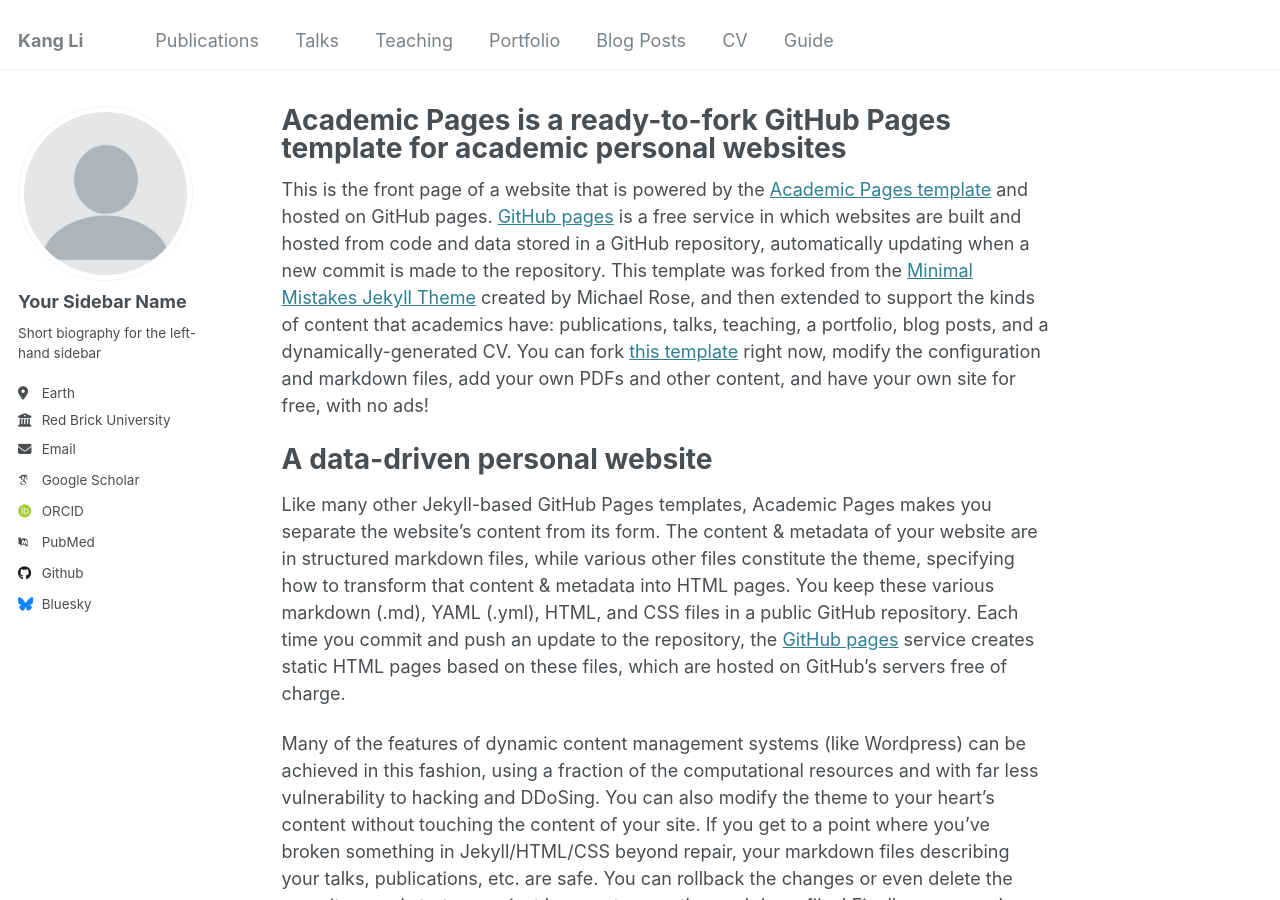
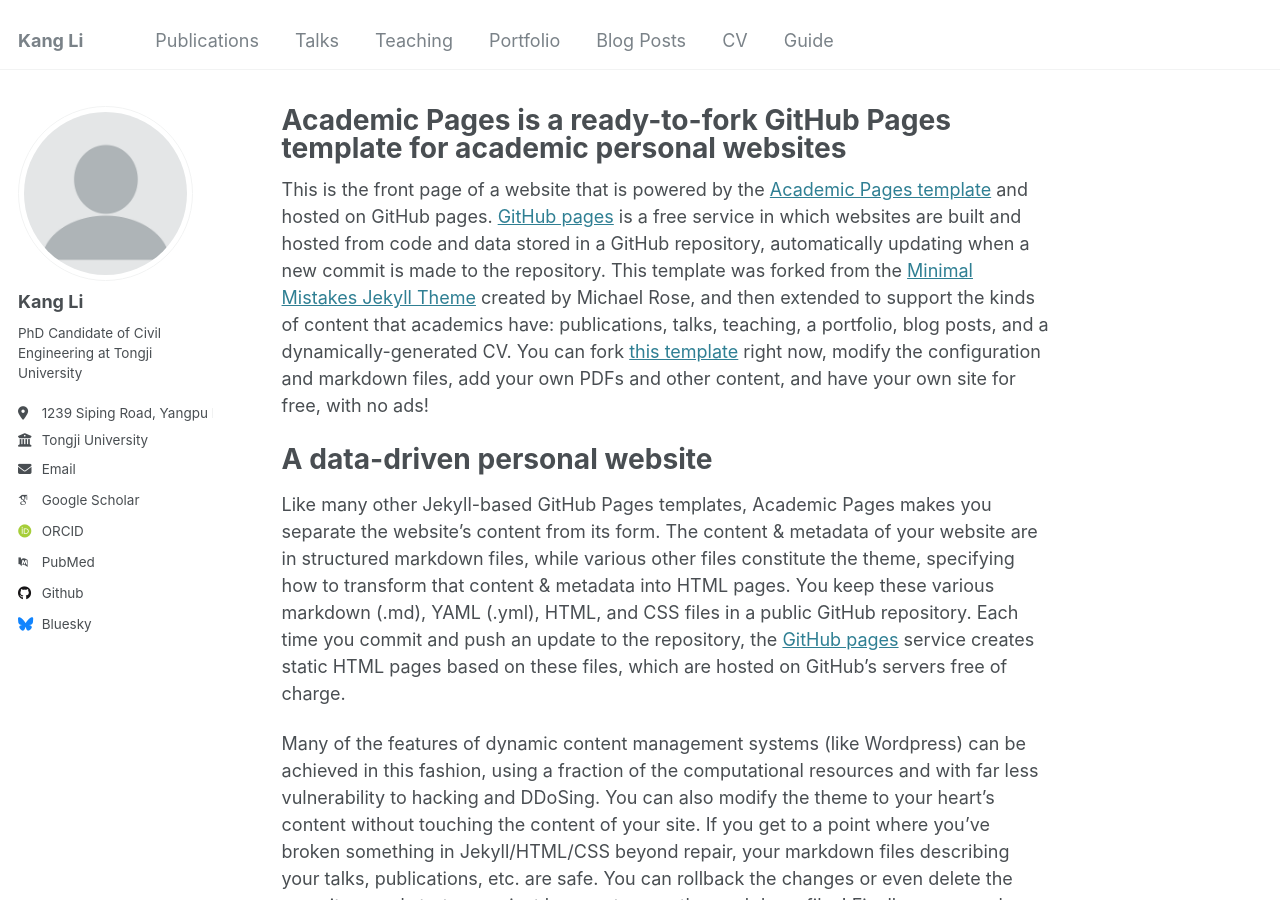
Before and after one commit to LIKANG2021/kangli_page.github.io, a Jekyll site: the page built from _pages/about.md, in a window 1280 px wide and 900 px high. Built offline with Jekyll 4.4.1, drawn with Linux system fonts in a browser that asks for light colours; some web fonts are replaced.

Commit message:
Update _config.yml

```diff
--- a/_config.yml
+++ b/_config.yml
@@ -22,13 +22,13 @@ repository               : "academicpages/academicpages.github.io"
 author:
   # Biographic information
   avatar           : "profile.png"
-  name             : "Your Sidebar Name"
-  pronouns         : # example: "she/her"
-  bio              : "Short biography for the left-hand sidebar"
-  location         : "Earth"
-  employer         : "Red Brick University"
+  name             : "Kang Li"
+  pronouns         : # example: "He/His"
+  bio              : "PhD Candidate of Civil Engineering at Tongji University"
+  location         : "1239 Siping Road, Yangpu District, Shanghai, China"
+  employer         : "Tongji University"
   uri              : # URL
-  email            : "none@example.org"
+  email            : "kaangli@outlook.com"
 
   # Academic websites
   arxiv            : # URL - Update with the correct link to your profile
```
